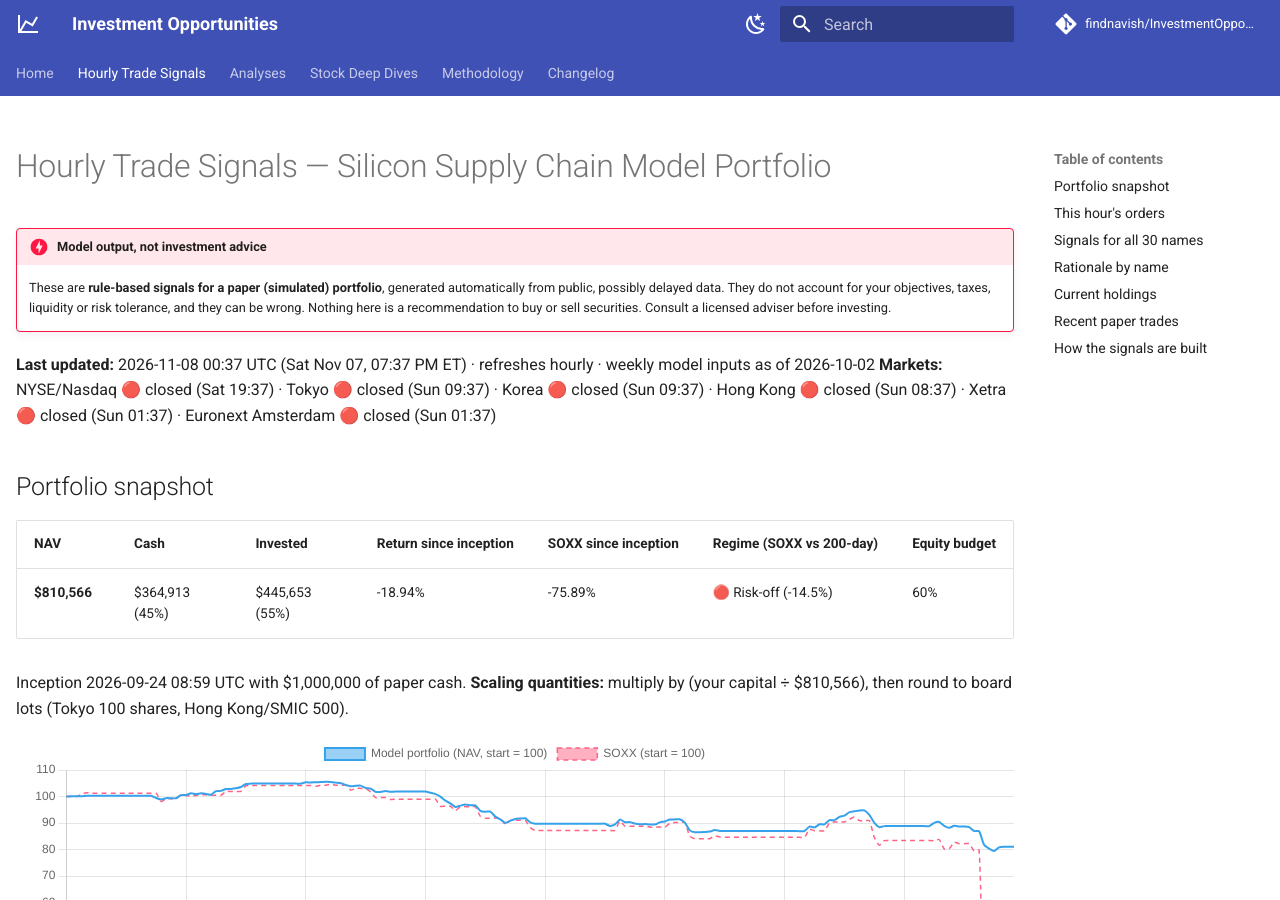
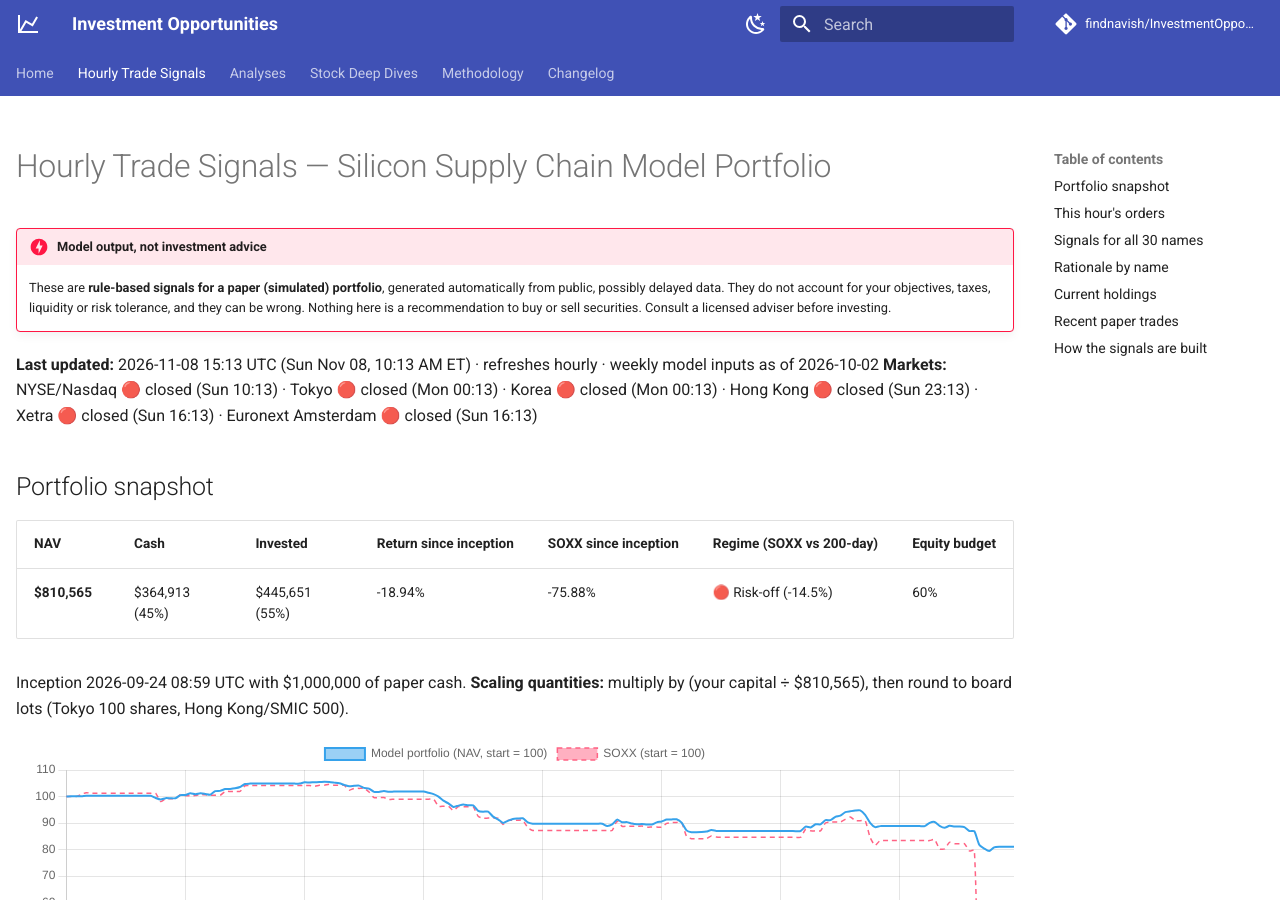
Before and after one commit to findnavish/InvestmentOpportunities, an MkDocs documentation site: the page built from docs/trade-signals/index.md, in a window 1280 px wide and 900 px high. Built offline with MkDocs 1.6.1 and Material for MkDocs 9.7.7, drawn with Linux system fonts in a browser that asks for light colours; comment, search, counter and statistics services are not loaded; some of the changed text lies outside the part shown.

Commit message:
Signals update 2026-11-08 15:13 UTC

```diff
--- a/docs/trade-signals/index.md
+++ b/docs/trade-signals/index.md
@@ -8,16 +8,16 @@ hide:
 !!! danger "Model output, not investment advice"
     These are **rule-based signals for a paper (simulated) portfolio**, generated automatically from public, possibly delayed data. They do not account for your objectives, taxes, liquidity or risk tolerance, and they can be wrong. Nothing here is a recommendation to buy or sell securities. Consult a licensed adviser before investing.
 
-**Last updated:** 2026-11-08 00:37 UTC (Sat Nov 07, 07:37 PM ET) · refreshes hourly · weekly model inputs as of 2026-10-02
-**Markets:** NYSE/Nasdaq 🔴 closed (Sat 19:37) · Tokyo 🔴 closed (Sun 09:37) · Korea 🔴 closed (Sun 09:37) · Hong Kong 🔴 closed (Sun 08:37) · Xetra 🔴 closed (Sun 01:37) · Euronext Amsterdam 🔴 closed (Sun 01:37)
+**Last updated:** 2026-11-08 15:13 UTC (Sun Nov 08, 10:13 AM ET) · refreshes hourly · weekly model inputs as of 2026-10-02
+**Markets:** NYSE/Nasdaq 🔴 closed (Sun 10:13) · Tokyo 🔴 closed (Mon 00:13) · Korea 🔴 closed (Mon 00:13) · Hong Kong 🔴 closed (Sun 23:13) · Xetra 🔴 closed (Sun 16:13) · Euronext Amsterdam 🔴 closed (Sun 16:13)
 
 ## Portfolio snapshot
 
 | NAV | Cash | Invested | Return since inception | SOXX since inception | Regime (SOXX vs 200-day) | Equity budget |
 |---|---|---|---|---|---|---|
-| **$810,566** | $364,913 (45%) | $445,653 (55%) | -18.94% | -75.89% | 🔴 Risk-off (-14.5%) | 60% |
+| **$810,565** | $364,913 (45%) | $445,651 (55%) | -18.94% | -75.88% | 🔴 Risk-off (-14.5%) | 60% |
 
-Inception 2026-09-24 08:59 UTC with $1,000,000 of paper cash. **Scaling quantities:** multiply by (your capital ÷ $810,566), then round to board lots (Tokyo 100 shares, Hong Kong/SMIC 500).
+Inception 2026-09-24 08:59 UTC with $1,000,000 of paper cash. **Scaling quantities:** multiply by (your capital ÷ $810,565), then round to board lots (Tokyo 100 shares, Hong Kong/SMIC 500).
 
 <canvas id="navChart" height="90"></canvas>
 
@@ -50,7 +50,7 @@ Sorted by score. **Weight** = current → target share of NAV. **Key drivers** =
 | 🟢 Buy | +0.66 | **INTC**<br><small>Intel</small> | 56.34 USD | +107% | +8.2% | +181% | -35% | 26 | -0.62 | 1.8% → 2.4% | ADD 79 | analyst α +0.41 · momentum +0.26 · ⚠️ oversold, rich valuation, high σ(e) |
 | 🟢 Buy | +0.39 | **Infineon**<br><small>IFX.DE</small> | 45.92 EUR | +89% | +3.9% | +78% | -20% | 33 | -0.04 | 1.4% → 2.5% | ADD 163 | analyst α +0.19 · quality -0.04 |
 | 🟢 Buy | +0.27 | **NVDA**<br><small>NVIDIA</small> | 186.68 USD | +76% | +0.5% | +22% | -9% | 31 | +0.47 | 1.4% → 1.7% | – | momentum -0.23 · quality +0.21 |
-| 🟢 Buy | +0.26 | **LRCX**<br><small>Lam Research</small> | 200.37 USD | +87% | +3.8% | +97% | -29% | 30 | +0.02 | 1.4% → 1.5% | – | analyst α +0.15 · trend -0.12 |
+| 🟢 Buy | +0.26 | **LRCX**<br><small>Lam Research</small> | 200.35 USD | +87% | +3.8% | +97% | -29% | 30 | +0.02 | 1.4% → 1.5% | – | analyst α +0.15 · trend -0.12 |
 | ⚪ Hold | +0.17 | **ASX**<br><small>ASE Technology</small> | 31.62 USD | +61% | -1.2% | +205% | -6% | 33 | -0.68 | 1.2% → 1.2% | – | momentum +0.35 · quality -0.28 · ⚠️ rich valuation |
 | ⚪ Hold | +0.14 | **Samsung**<br><small>005930.KS</small> | 190,400 KRW | – | +0.0% | +170% | -19% | 33 | -0.26 | 9.7% → 9.7% | – | momentum +0.23 · quality -0.16 · ⚠️ cycle-peak P/E |
 | ⚪ Hold | +0.13 | **TSM**<br><small>TSMC</small> | 375.29 USD | +47% | -5.7% | +58% | -6% | 36 | +0.58 | 5.9% → 5.9% | – | quality +0.28 · analyst α -0.23 |
@@ -104,7 +104,7 @@ Click a name to expand the full reasoning behind its rating and quantity.
     Within rebalance band of target 1.7%: no trade. Analyst target 327.70 USD vs 186.68 USD (+76%, 59 analysts); de-biased α +0.5% vs CAPM hurdle 13.9%. Downtrend -9% vs 200-day avg; 12-1 mom +22%; RSI 31. Quality z +0.47 (ROE 101%).
 
 ??? success "LRCX (LRCX) — 🟢 Buy, score +0.26"
-    Within rebalance band of target 1.5%: no trade. Analyst target 375.06 USD vs 200.37 USD (+87%, 31 analysts); de-biased α +3.8% vs CAPM hurdle 12.6%. Downtrend -29% vs 200-day avg; 12-1 mom +97%; RSI 30. Quality z +0.02 (ROE 65%).
+    Within rebalance band of target 1.5%: no trade. Analyst target 375.06 USD vs 200.35 USD (+87%, 31 analysts); de-biased α +3.8% vs CAPM hurdle 12.6%. Downtrend -29% vs 200-day avg; 12-1 mom +97%; RSI 30. Quality z +0.02 (ROE 65%).
 
 ??? note "ASX (ASX) — ⚪ Hold, score +0.17"
     Hold zone: keep any existing position, no new money. Analyst target 51.00 USD vs 31.62 USD (+61%, 1 analysts); de-biased α -1.2% vs CAPM hurdle 11.9%. Downtrend -6% vs 200-day avg; 12-1 mom +205%; RSI 33. Quality z -0.68 (ROE 12%). ⚠️ price implies 69% stage-1 growth (reverse DCF).
@@ -182,7 +182,7 @@ Click a name to expand the full reasoning behind its rating and quantity.
 | AMAT | Applied Materials | 91 | 332.81 USD | $30,286 | 3.7% | Buy |
 | 6857.T | Advantest | 100 | 28,200 JPY | $17,800 | 2.2% | Buy |
 | INTC | Intel | 263 | 56.34 USD | $14,817 | 1.8% | Buy |
-| LRCX | Lam Research | 58 | 200.37 USD | $11,621 | 1.4% | Buy |
+| LRCX | Lam Research | 58 | 200.35 USD | $11,620 | 1.4% | Buy |
 | IFX.DE | Infineon Technologies | 225 | 45.92 EUR | $11,512 | 1.4% | Buy |
 | NVDA | NVIDIA | 60 | 186.68 USD | $11,201 | 1.4% | Buy |
 | ASX | ASE Technology | 312 | 31.62 USD | $9,867 | 1.2% | Hold |
```
Also changed, not shown: other parts of docs/trade-signals/index.md (+6 -6 lines), docs/trade-signals/nav.json (+1 -1 lines).
